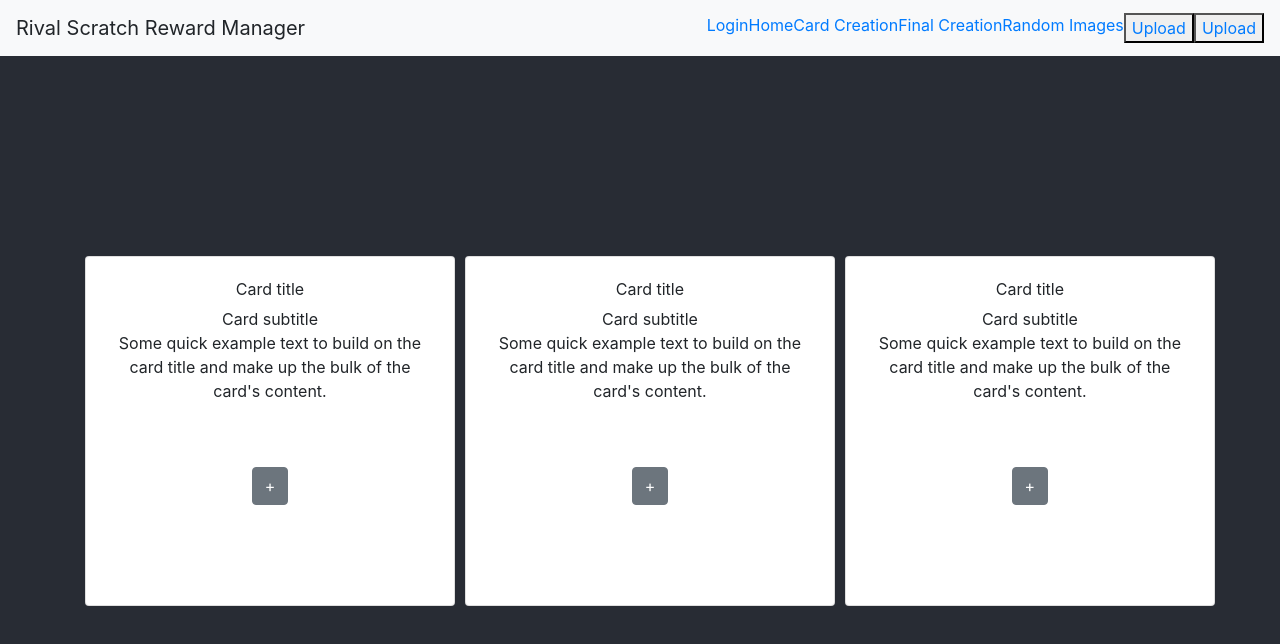
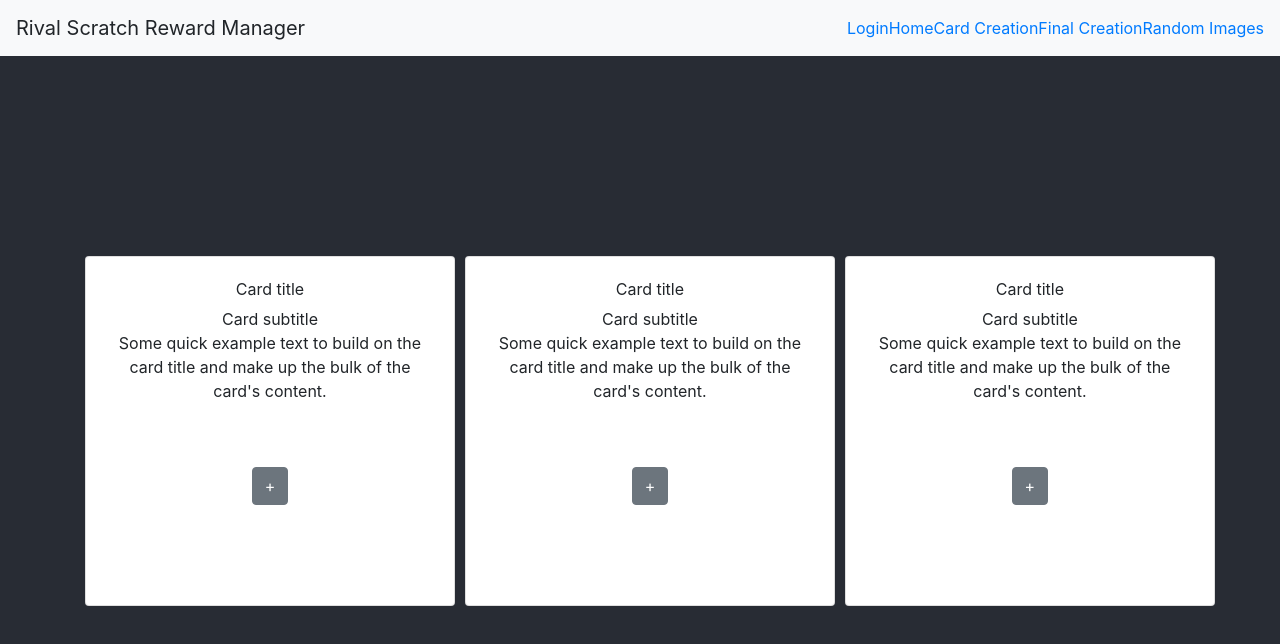
Before and after one commit to janjosef777/RivalProject, a React (Create React App) app: page / in a window 1280 px wide. Shown: the top 644 px of the page. Built offline with nearby package versions, Linux system fonts and the light colour scheme.

Commit message:
fixed the nav bar issue

```diff
--- a/src/App.js
+++ b/src/App.js
@@ -37,10 +37,8 @@ const App = () => (
             <NavItem><Link to="/cardcreation">Card Creation</Link></NavItem>
             <NavItem><Link to="/finalcreation">Final Creation</Link></NavItem>
             <NavItem><Link to="/randomimages">Random Images</Link></NavItem>
-            <button><Link to="/upload">Upload</Link></button>
           </EnsureLoggedIn>
         </Nav>
-        <button><Link to="/upload">Upload</Link></button>
       </Navbar>
       <Switch>
         <Route exact path="/login" component={Login} />
```
